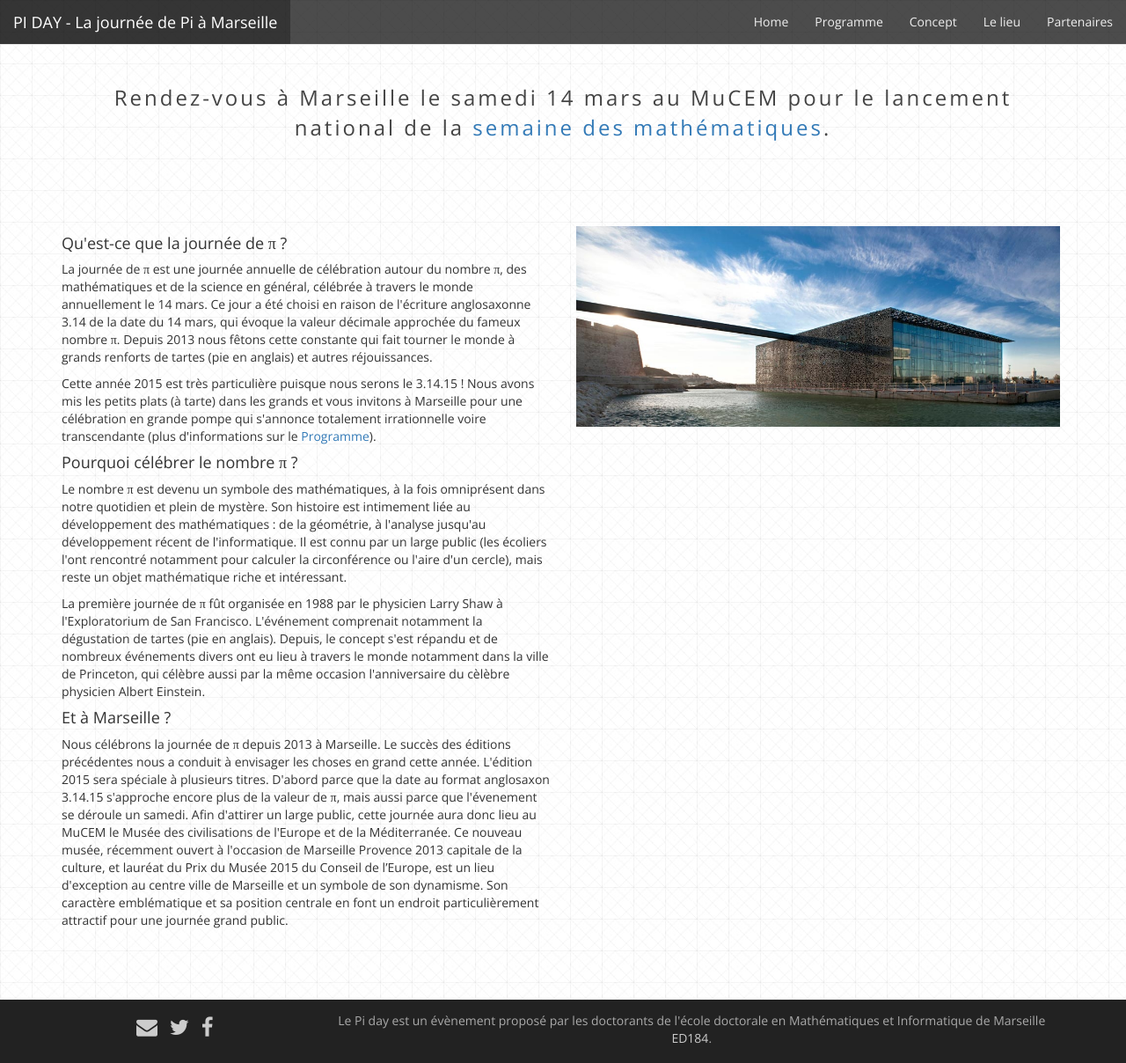
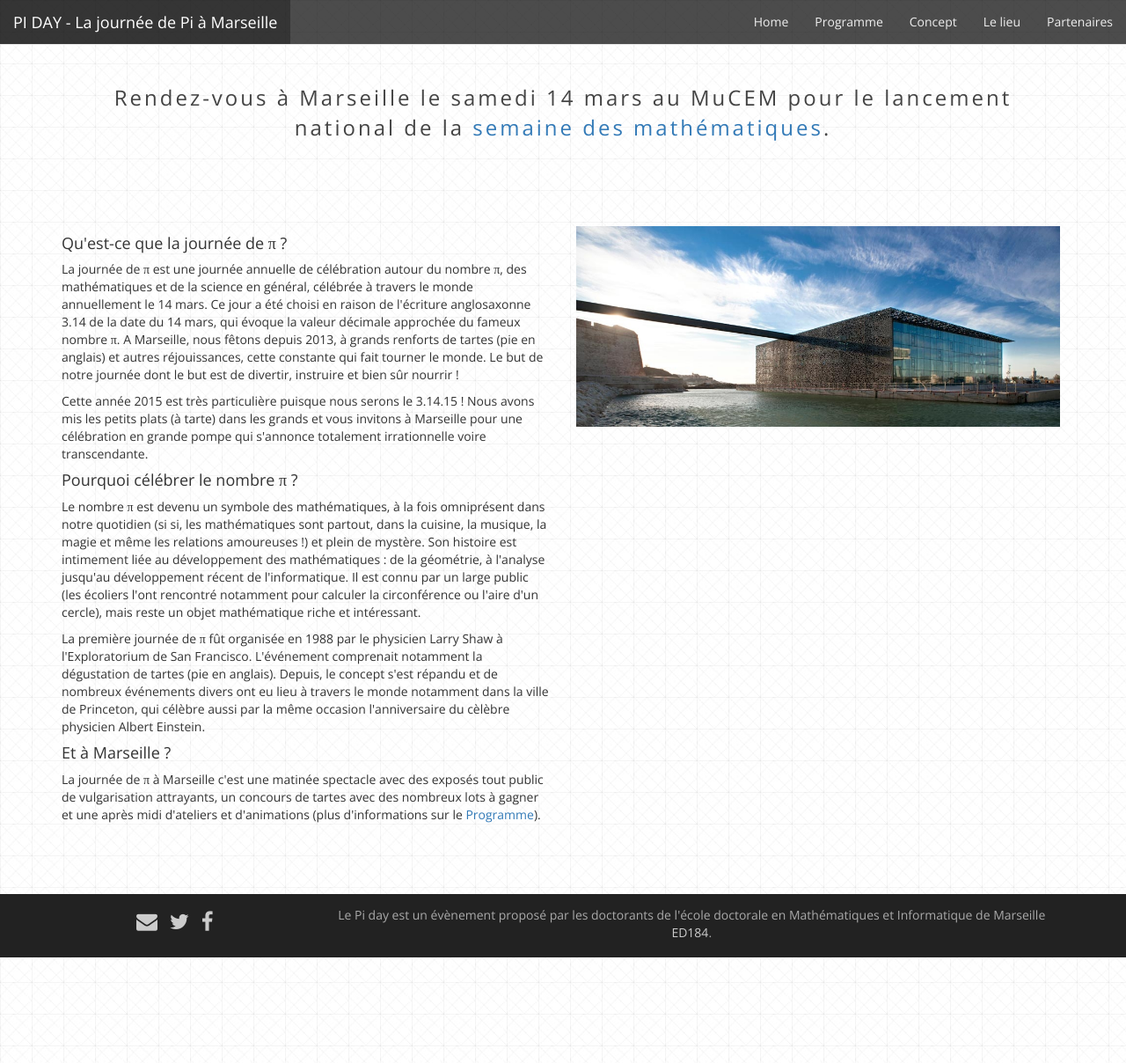
Before and after one commit to Piday/piday.github.io, a Jekyll site: the page built from concept.html, in a window 1280 px wide and 1208 px high. Shown: the whole window at 88% size. Built offline with Jekyll 4.4.1, drawn with Linux system fonts in a browser that asks for light colours; nearby versions of some CDN libraries; Markdown is read by kramdown in place of the engine named in the settings.

Commit message:
concept et lieu

```diff
--- a/concept.html
+++ b/concept.html
@@ -22,18 +22,18 @@ permalink: /Concept/
 
 		<h4>Qu'est-ce que la journée de π ?</h4>
 
-		<p>La journée de π est une journée annuelle de célébration autour du nombre π, des mathématiques et de la science en général, célébrée à travers le monde annuellement le 14 mars. Ce jour a été choisi en raison de l'écriture anglosaxonne 3.14 de la date du 14 mars, qui évoque la valeur décimale approchée du fameux nombre π. Depuis 2013 nous fêtons cette constante qui fait tourner le monde à grands renforts de tartes (pie en anglais) et autres réjouissances.</p>
-		<p>Cette année 2015 est très particulière puisque nous serons le 3.14.15 ! Nous avons mis les petits plats (à tarte) dans les grands et vous invitons à Marseille pour une célébration en grande pompe qui s'annonce totalement irrationnelle voire transcendante (plus d'informations sur le <a class="page-link" href="{{ '/Programme/' | prepend: site.baseurl }}">Programme</a>).</p>
+		<p>La journée de π est une journée annuelle de célébration autour du nombre π, des mathématiques et de la science en général, célébrée à travers le monde annuellement le 14 mars. Ce jour a été choisi en raison de l'écriture anglosaxonne 3.14 de la date du 14 mars, qui évoque la valeur décimale approchée du fameux nombre π. A Marseille, nous fêtons depuis 2013, à grands renforts de tartes (pie en anglais) et autres réjouissances, cette constante qui fait tourner le monde. Le but de notre journée dont le but est de divertir, instruire et bien sûr nourrir !</p>
+		<p>Cette année 2015 est très particulière puisque nous serons le 3.14.15 ! Nous avons mis les petits plats (à tarte) dans les grands et vous invitons à Marseille pour une célébration en grande pompe qui s'annonce totalement irrationnelle voire transcendante.</p>
 
 		<h4>Pourquoi célébrer le nombre π ?</h4>
 
-		<p>Le nombre π est devenu un symbole des mathématiques, à la fois omniprésent dans notre quotidien et plein de mystère. Son histoire est intimement liée au développement des mathématiques : de la géométrie, à l'analyse jusqu'au développement récent de l'informatique. Il est connu par un large public (les écoliers l'ont rencontré notamment pour calculer la circonférence ou l'aire d'un cercle), mais reste un objet mathématique riche et intéressant.</p>
+		<p>Le nombre π est devenu un symbole des mathématiques, à la fois omniprésent dans notre quotidien (si si, les mathématiques sont partout, dans la cuisine, la musique, la magie et même les relations amoureuses !) et plein de mystère. Son histoire est intimement liée au développement des mathématiques : de la géométrie, à l'analyse jusqu'au développement récent de l'informatique. Il est connu par un large public (les écoliers l'ont rencontré notamment pour calculer la circonférence ou l'aire d'un cercle), mais reste un objet mathématique riche et intéressant.</p>
 
 		<p>La première journée de π fût organisée en 1988 par le physicien Larry Shaw à l'Exploratorium de San Francisco. L'événement comprenait notamment la dégustation de tartes (pie en anglais). Depuis, le concept s'est répandu et de nombreux événements divers ont eu lieu à travers le monde notamment dans la ville de Princeton, qui célèbre aussi par la même occasion l'anniversaire du cèlèbre physicien Albert Einstein.</p>
 
 		<h4>Et à Marseille ?</h4>
 
-		<p>Nous célébrons la journée de π depuis 2013 à Marseille. Le succès des éditions précédentes nous a conduit à envisager les choses en grand cette année. L'édition 2015 sera spéciale à plusieurs titres. D'abord parce que la date au format anglosaxon 3.14.15 s'approche encore plus de la valeur de π, mais aussi parce que l'évenement se déroule un samedi. Afin d'attirer un large public, cette journée aura donc lieu au MuCEM le Musée des civilisations de l'Europe et de la Méditerranée. Ce nouveau musée, récemment ouvert à l'occasion de Marseille Provence 2013 capitale de la culture, et lauréat du Prix du Musée 2015 du Conseil de l’Europe, est un lieu d'exception au centre ville de Marseille et un symbole de son dynamisme. Son caractère emblématique et sa position centrale en font un endroit particulièrement attractif pour une journée grand public.</p>
+		<p>La journée de π à Marseille c'est une matinée spectacle avec des exposés tout public de vulgarisation attrayants, un concours de tartes avec des nombreux lots à gagner et une après midi d'ateliers et d'animations (plus d'informations sur le <a class="page-link" href="{{ '/Programme/' | prepend: site.baseurl }}">Programme</a>).</p>
 	    </div>
 	        <div class="col-sm-6">
 	        <img src="/images/mucem.jpg" alt="MuCEM" width="550"/>
--- a/programme.html
+++ b/programme.html
@@ -22,9 +22,9 @@ permalink: /Programme/
         </p>
         </li>
         <li>
-          <p>
+          <a name="concert">
           <span class = "horaire">9h00 :</span> Introduction musicale par <a href="http://emsud.fr/">l’Ensemble Musical du Sud</a> <!-- et les Black Eyed π -->.
-          </p>
+          </a>
         </li>
         <li>
           <p>
```
Also changed, not shown: lieu.html (+5 -5 lines).
